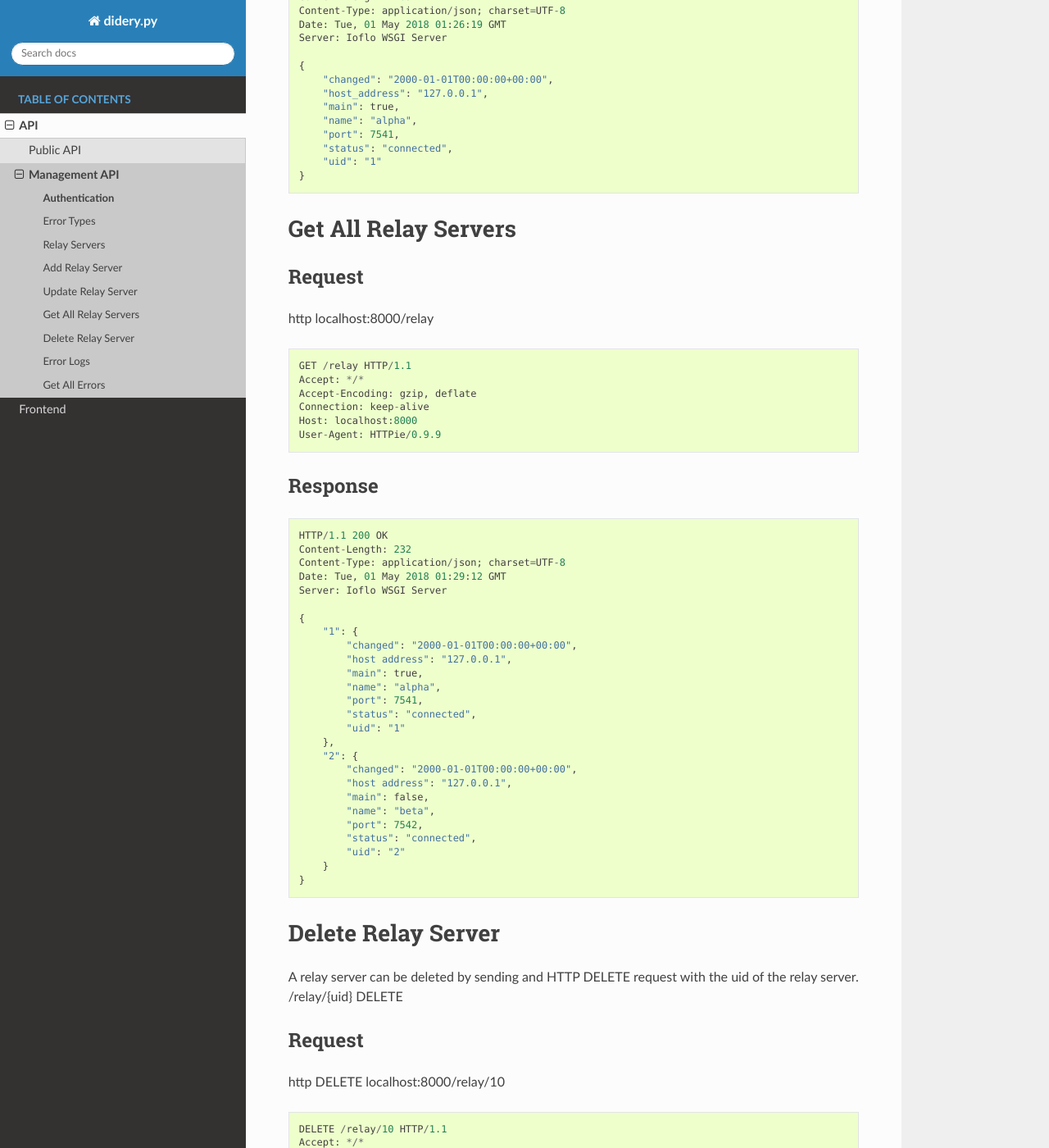
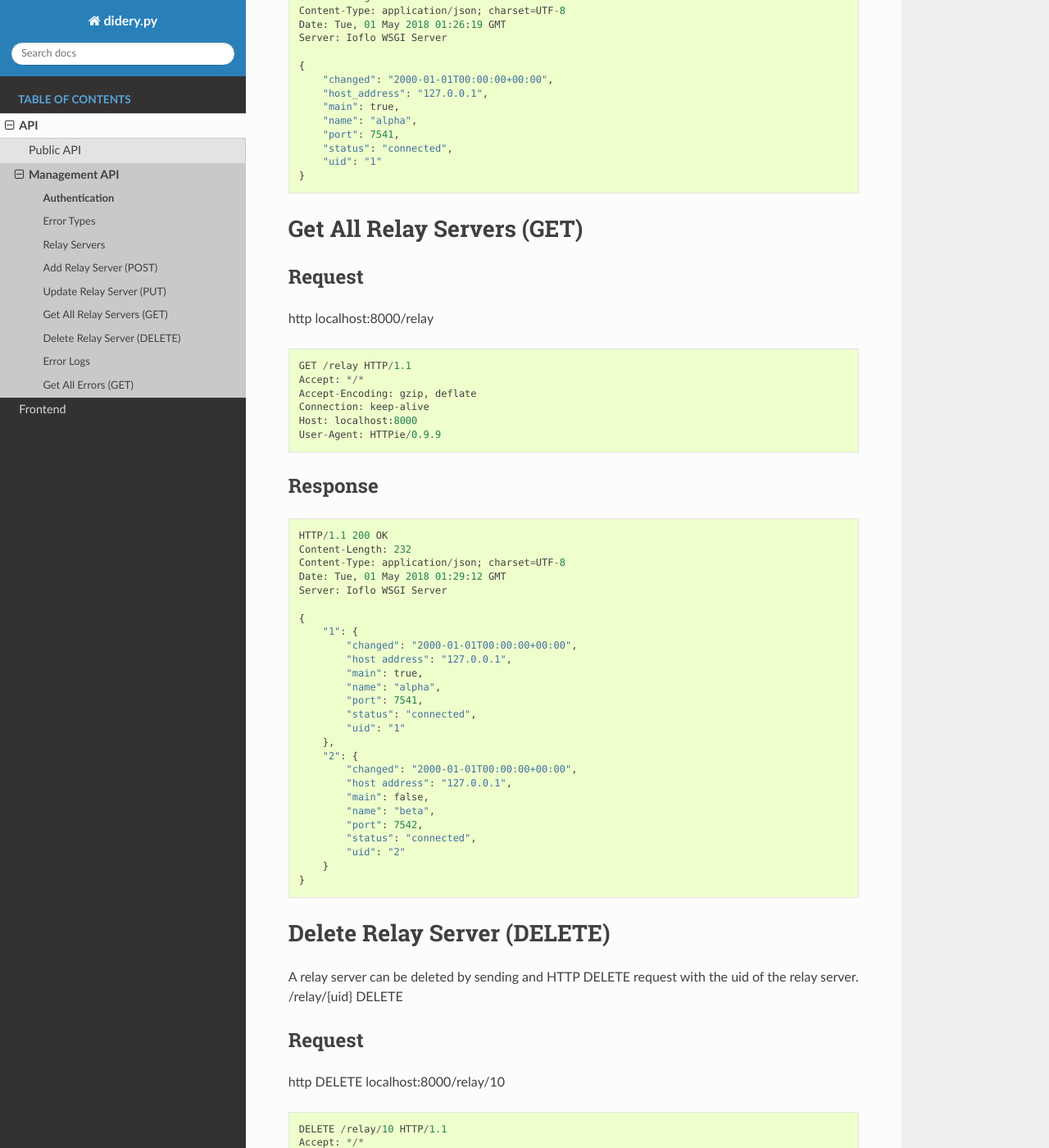
Before and after one commit to reputage/didery, a Sphinx documentation site: the page built from docs/api/management_api/management_api.rst, in a window 1280 px wide and 1400 px high, scrolled down 3201 px. Shown: the whole window at 82% size. Built offline with Sphinx 7.4.7 and the Read the Docs theme 2.0.0, drawn with Linux system fonts in a browser that asks for light colours; some of the changed text lies outside the part shown.

Commit message:
clarifying documentation titles

````diff
--- a/docs/api/management_api/management_api.md
+++ b/docs/api/management_api/management_api.md
@@ -32,7 +32,7 @@ All errors are returned in the form of JSON with a title and optional descriptio
 # Relay Servers
 This endpoint is just for managing the back end.  This allows you to tell the server to broadcast updates to other trusted servers.
 
-# Add Relay Server
+# Add Relay Server (POST)
 The POST endpoint allows you to add new servers to the broadcast list.  The server uses [RAET](https://github.com/RaetProtocol/raet) to communicate.  The following fields can be used:
 
 __host_address__ - [string] ip address of server. *Required*
@@ -81,7 +81,7 @@ Server: Ioflo WSGI Server
 }
 ```
 
-# Update Relay Server
+# Update Relay Server (PUT)
 The PUT endpoint allows you to update existing servers in the broadcast list using the servers uid.  The server uses [RAET](https://github.com/RaetProtocol/raet) to communicate.  The following fields can be used:
 
 __host_address__ - [string] ip address of server. *Required*
@@ -132,7 +132,7 @@ Server: Ioflo WSGI Server
 }
 ```
 
-# Get All Relay Servers
+# Get All Relay Servers (GET)
 
 ### Request
 http localhost:8000/relay
@@ -175,7 +175,7 @@ Server: Ioflo WSGI Server
 }
 ```
 
-# Delete Relay Server
+# Delete Relay Server (DELETE)
 A relay server can be deleted by sending and HTTP DELETE request with the uid of the relay server.
 /relay/{uid} DELETE
 
@@ -213,7 +213,7 @@ Server: Ioflo WSGI Server
 # Error Logs
 This endpoint provides a snapshot of errors encountered on the server.
 
-# Get All Errors
+# Get All Errors (GET)
 
 ### Request
 http localhost:8000/errors
--- a/docs/api/management_api/management_api.rst
+++ b/docs/api/management_api/management_api.rst
@@ -67,8 +67,8 @@ Relay Servers
 This endpoint is just for managing the back end. This allows you to tell
 the server to broadcast updates to other trusted servers.
 
-Add Relay Server
-================
+Add Relay Server (POST)
+=======================
 
 The POST endpoint allows you to add new servers to the broadcast list.
 The server uses `RAET <https://github.com/RaetProtocol/raet>`__ to
@@ -128,8 +128,8 @@ Response
         "uid": "1"
     }
 
-Update Relay Server
-===================
+Update Relay Server (PUT)
+=========================
 
 The PUT endpoint allows you to update existing servers in the broadcast
 list using the servers uid. The server uses
@@ -191,8 +191,8 @@ Response
         "uid": "1"
     }
 
-Get All Relay Servers
-=====================
+Get All Relay Servers (GET)
+===========================
 
 Request
 ~~~~~~~
@@ -240,8 +240,8 @@ Response
         }
     }
 
-Delete Relay Server
-===================
+Delete Relay Server (DELETE)
+============================
 
 A relay server can be deleted by sending and HTTP DELETE request with
 the uid of the relay server. /relay/{uid} DELETE
@@ -287,8 +287,8 @@ Error Logs
 
 This endpoint provides a snapshot of errors encountered on the server.
 
-Get All Errors
-==============
+Get All Errors (GET)
+====================
 
 Request
 ~~~~~~~
````
